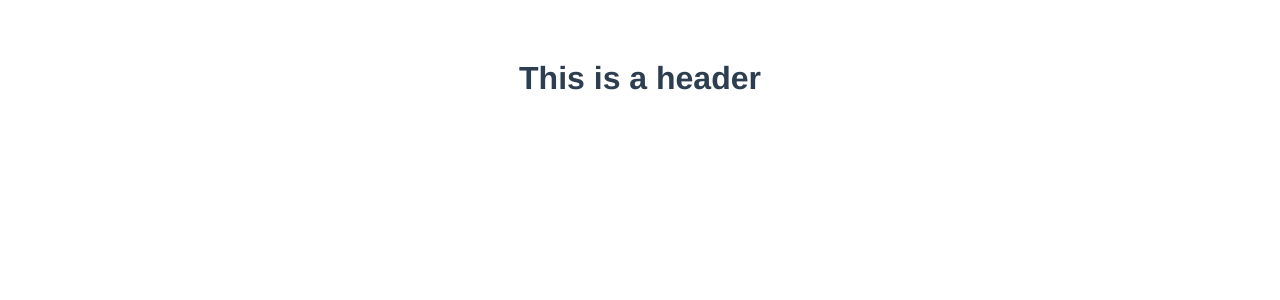
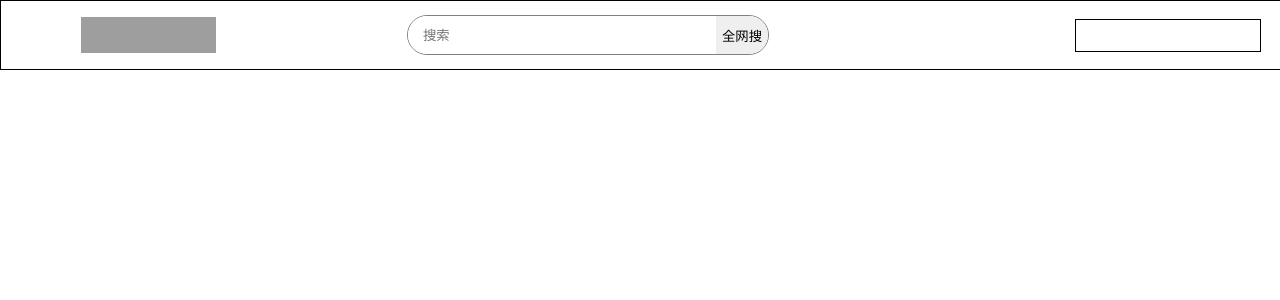
Before and after one commit to Superwzw/vue-energy, a Vue app in the folder vue-energy/: page / in a window 1280 px wide. Shown: the top 300 px of the page. Built offline with nearby package versions, Linux system fonts and the light colour scheme; grey boxes are pictures that could not be loaded.

Commit message:
header v0.0.1

```diff
--- a/vue-energy/package.json
+++ b/vue-energy/package.json
@@ -8,6 +8,8 @@
     "lint": "vue-cli-service lint"
   },
   "dependencies": {
+    "stylus": "^0.54.5",
+    "stylus-loader": "^3.0.2",
     "vue": "^2.6.6",
     "vue-router": "^3.0.1",
     "vuex": "^3.0.1"
--- a/vue-energy/src/App.vue
+++ b/vue-energy/src/App.vue
@@ -1,21 +1,12 @@
 <template>
   <div id="app">
-    <div id="nav">
-<!--       <router-link to="/">Home</router-link> |
-      <router-link to="/about">About</router-link> -->
-    </div>
-
     <router-view/>
   </div>
 </template>
 
 <style>
-#app {
-  font-family: 'Avenir', Helvetica, Arial, sans-serif;
-  -webkit-font-smoothing: antialiased;
-  -moz-osx-font-smoothing: grayscale;
-  text-align: center;
-  color: #2c3e50;
-  margin-top: 60px;
-}
+  html,body{
+    padding: 0;
+    margin: 0;
+  }
 </style>
--- a/vue-energy/src/components/header/header.vue
+++ b/vue-energy/src/components/header/header.vue
@@ -1,13 +1,66 @@
 <template>
-	<div>
-		<h1>This is a header</h1>
-	</div>
+		<header>
+				<div class="logo"></div>
+				<div class="search">
+						<input type="text" class="searchInput" placeholder="搜索">
+						<button class="searchButton">全网搜</button>
+				</div>
+				<div class="optionList">
+					<div class="icon"></div>
+					<div class="icon"></div>
+					<div class="icon"></div>
+					<div class="icon"></div>
+				</div>
+		</header>
 </template>
 
 <script>
 	export default {
-		name: "header",
+		name: "homeHeader",
 	}
 </script>
 
-<style></style>
+<style lang="stylus" scoped>
+		header
+			position: fixed;
+			height: 68px;
+			width: 100%;
+			border: 1px solid black;
+			/*background: #666;*/
+			display: flex;
+			align-items: center;
+			min-width:1200px;
+			/*opacity: 0;*/
+			.logo
+				height: 36px;
+				width: 135px;
+				// border: 1px solid black;
+				position: absolute;
+				left: 80px;
+				background: url(https://vm.gtimg.cn/tencentvideo/vstyle/web/v6/style/img/common/sprite_head_logo.svg) 0 -36px no-repeat;
+			.search
+				position: absolute;
+				right: 40%;
+				height:38px;
+				width:360px;
+				display:flex;
+				border-radius: 20px;
+				border: 1px solid grey;
+				.searchInput
+					border:none;
+					border-radius: 20px 0 0 20px;
+					outline:none;
+					flex-grow:1;
+					padding-left: 15px;
+				.searchButton
+					border-radius: 0 20px 20px 0;
+					border:none;
+			.optionList
+				height: 31px;
+				width: 184px;
+				overflow: hidden;
+				position: absolute;
+				right: 20px;
+				border: 1px solid black;
+
+</style>
--- a/vue-energy/src/views/Home.vue
+++ b/vue-energy/src/views/Home.vue
@@ -1,6 +1,5 @@
 <template>
   <div class="home">
-    <!-- <img alt="Vue logo" src="../assets/logo.png"> -->
     <home-header></home-header>
   </div>
 </template>
```
Also changed, not shown: 1 other file (tests, documents, lock files or other folders).
